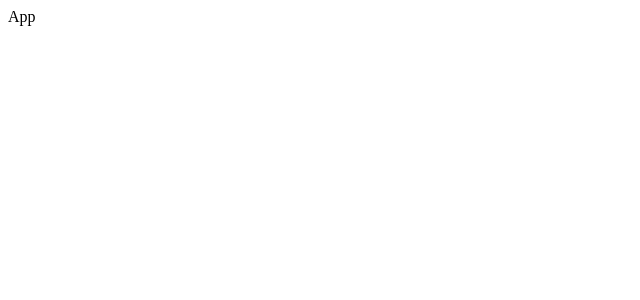
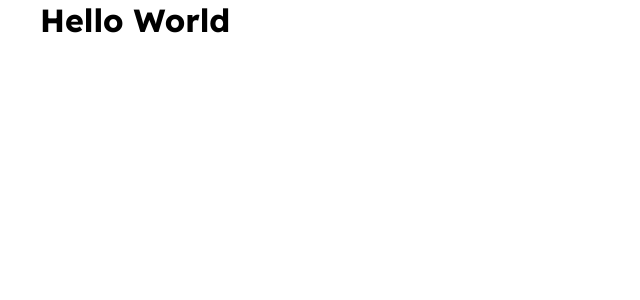
Before and after one commit to leeool/ViajaSP-Store-Client, a React (Vite) app: page / in a window 1280 px wide. Shown: the top 300 px of the page, without its empty margins (0-640 px from the left). Built offline with nearby package versions, Linux system fonts and the light colour scheme.

Commit message:
✨ feat: finish initial setup

```diff
--- a/index.html
+++ b/index.html
@@ -5,6 +5,9 @@
   <meta charset="UTF-8" />
   <link rel="icon" type="image/svg+xml" href="/vite.svg" />
   <meta name="viewport" content="width=device-width, initial-scale=1.0" />
+  <link rel="preconnect" href="https://fonts.googleapis.com">
+  <link rel="preconnect" href="https://fonts.gstatic.com" crossorigin>
+  <link href="https://fonts.googleapis.com/css2?family=Readex+Pro:wght@400;500;600;700&display=swap" rel="stylesheet">
   <title>Viaja SP</title>
 </head>
 
--- a/package.json
+++ b/package.json
@@ -18,6 +18,7 @@
     "react-router-dom": "^6.13.0",
     "styled-components": "6.0.0-rc.3",
     "styled-system": "^5.1.5",
+    "vite-tsconfig-paths": "^4.2.0",
     "zustand": "^4.3.8"
   },
   "devDependencies": {
--- a/src/App.tsx
+++ b/src/App.tsx
@@ -1,7 +1,14 @@
+import { Container, MainContainer } from "@style/Styled"
 import React from "react"
 
 const App = () => {
-  return <div>App</div>
+  return (
+    <MainContainer>
+      <Container>
+        <h1>Hello World</h1>
+      </Container>
+    </MainContainer>
+  )
 }
 
 export default App
--- a/src/main.tsx
+++ b/src/main.tsx
@@ -1,9 +1,23 @@
 import React from "react"
 import ReactDOM from "react-dom/client"
-import App from "./App.tsx"
+import { RouterProvider } from "react-router-dom"
+import Router from "./routes.ts"
+import { ThemeProvider } from "styled-components"
+import { QueryClient, QueryClientProvider } from "react-query"
+import { GlobalStyle } from "@style/Global.styled.tsx"
+import theme from "@style/Theme.tsx"
+
+const queryClient = new QueryClient({
+  defaultOptions: { queries: { refetchOnWindowFocus: false } }
+})
 
 ReactDOM.createRoot(document.getElementById("root") as HTMLElement).render(
   <React.StrictMode>
-    <App />
+    <ThemeProvider theme={theme}>
+      <QueryClientProvider client={queryClient}>
+        <GlobalStyle />
+        <RouterProvider router={Router} />
+      </QueryClientProvider>
+    </ThemeProvider>
   </React.StrictMode>
 )
--- /dev/null
+++ b/src/routes.ts
@@ -0,0 +1,11 @@
+import { createBrowserRouter } from "react-router-dom"
+import App from "./App"
+
+const Router = createBrowserRouter([
+  {
+    path: "/",
+    Component: App
+  }
+])
+
+export default Router
--- /dev/null
+++ b/src/styles/Global.styled.tsx
@@ -0,0 +1,24 @@
+import { createGlobalStyle } from "styled-components"
+
+export const GlobalStyle = createGlobalStyle`
+  * {
+    box-sizing: border-box;
+    margin: 0;
+    padding: 0;
+    list-style: none;
+    text-decoration: none;
+    font-family: "Readex Pro", sans-serif;
+  }
+
+  img {
+    max-width: 100%;
+  }
+
+  a {
+    color: inherit;
+  }
+
+  body {
+    background-color: ${({ theme }) => theme.bg.white100};
+  }
+`
--- /dev/null
+++ b/src/styles/Styled.tsx
@@ -0,0 +1,9 @@
+import styled from "styled-components"
+
+export const Container = styled.div`
+  width: 100%;
+  max-width: 1200px;
+  margin: 0 auto;
+`
+
+export const MainContainer = styled.main``
--- /dev/null
+++ b/src/styles/Theme.tsx
@@ -0,0 +1,39 @@
+import { DefaultTheme } from "styled-components"
+
+const theme = {
+  color: {
+    white100: "#fff",
+    white200: "#c9c9c9",
+    blue: "#014AAD",
+    yellow: "#F8BC00",
+    black: "#212121"
+  },
+  bg: {
+    white100: "#fff",
+    white200: "#f0f0f0",
+    white300: "#c9c9c9",
+    blue: "#014AAD",
+    yellow: "#F8BC00"
+  }
+}
+
+declare module "styled-components" {
+  export interface DefaultTheme {
+    color: {
+      white100: string
+      white200: string
+      blue: string
+      yellow: string
+      black: string
+    }
+    bg: {
+      white100: string
+      white200: string
+      white300: string
+      blue: string
+      yellow: string
+    }
+  }
+}
+
+export default theme
--- a/vite.config.ts
+++ b/vite.config.ts
@@ -1,7 +1,8 @@
-import { defineConfig } from 'vite'
-import react from '@vitejs/plugin-react-swc'
+import { defineConfig } from "vite"
+import react from "@vitejs/plugin-react-swc"
+import tsConfigPaths from "vite-tsconfig-paths"
 
 // https://vitejs.dev/config/
 export default defineConfig({
-  plugins: [react()],
+  plugins: [react(), tsConfigPaths()]
 })
```
Also changed, not shown: tsconfig.json (+16 -3 lines), 1 other file (tests, documents, lock files or other folders).
